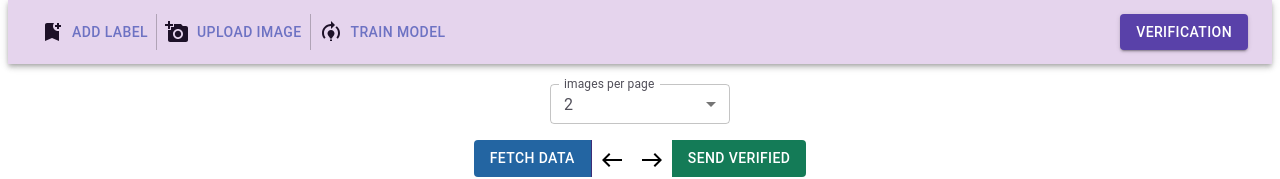
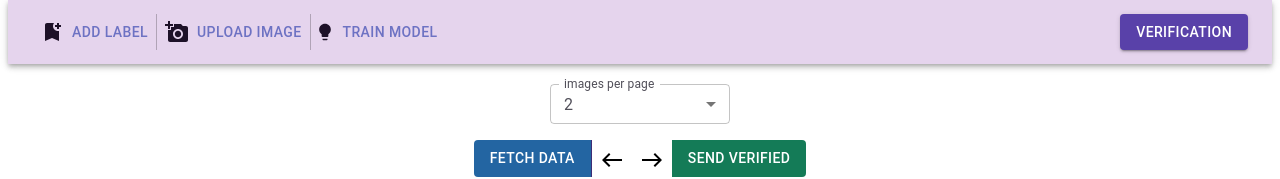
Before and after one commit to Chaoward/Senior-Cap_WebClient, a Next.js app in the folder admin-web-client/: page / in a window 1280 px wide. Shown: the top 179 px of the page. Built offline with nearby package versions, Linux system fonts and the light colour scheme.

Commit message:
Reupload the file
I think last push i accidentally put the wrong code in. This version is the right one.

```diff
--- a/admin-web-client/src/app/components/TrainModelBtn.js
+++ b/admin-web-client/src/app/components/TrainModelBtn.js
@@ -1,27 +1,17 @@
-"use client";
-import React, {useState} from "react";
-import { Button, } from "@mui/material";
-import { trainModel } from "../web-api/api";
-import ModelTrainingIcon from '@mui/icons-material/ModelTraining';
-
+import React from "react";
+import { Button } from "@mui/material";
+import LightbulbIcon from "@mui/icons-material/Lightbulb";
 
 export default function TrainModelBtn() {
-  const [isDisable, setDisable] = useState(false);
-
-  const handleClick = () => {
-    setDisable(true);
-    trainModel().then(res => {
-      if (!res.success) {
-        console.error(res.error);
-      }
-
-      setDisable(false);
-    });
-  };
-
   return (
-    <Button color="secondary" disable={isDisable} onClick={handleClick}>
-      <ModelTrainingIcon sx={{ mr: 1, color: "#1d1128" }} /> Train Model
+    <Button
+      startIcon={<LightbulbIcon style={{ color: "#1d1128" }} />}
+      color="secondary"
+      sx={{
+        mr: "1",
+      }}
+    >
+      Train Model
     </Button>
   );
 }
```
